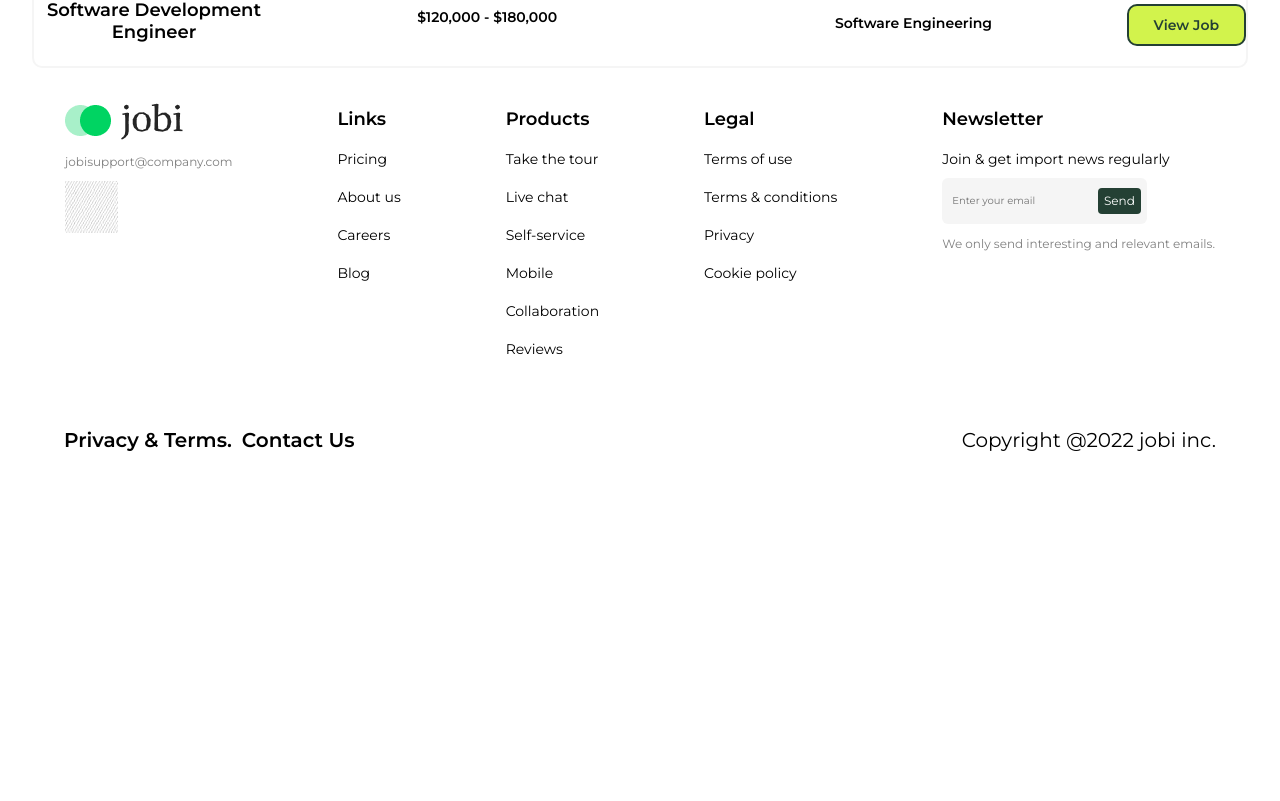
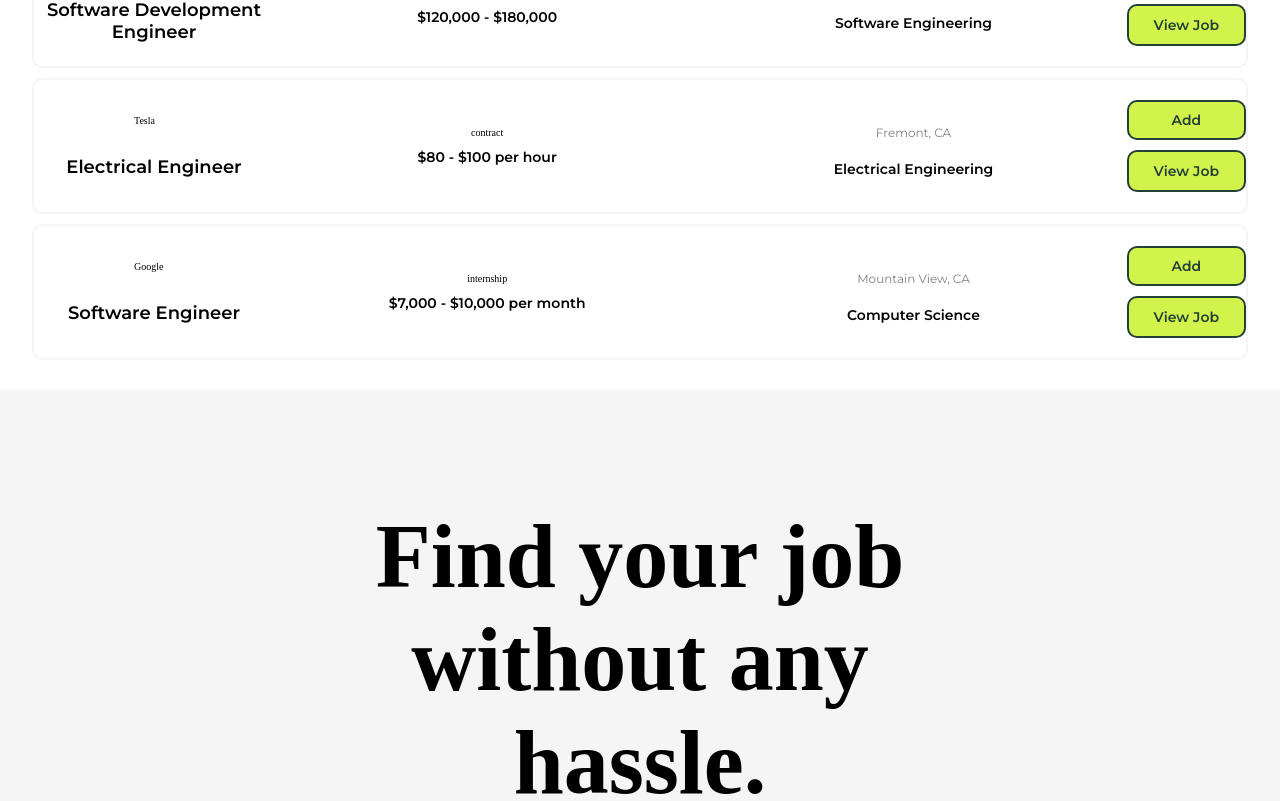
Before and after one commit to rodgersajb/jobi, a React (Vite) app: page /jobs in a window 1280 px wide. Shown: the part 2899-3700 px from the top of the page. Before the commit the page ends 3371 px from the top, so only its background shows below. Built offline with nearby package versions, Linux system fonts and the light colour scheme; no server answers; the database is empty.

Commit message:
jobPosting as props to Header.jsx, work tomorrow

```diff
--- a/src/Components/Homepage/Home.jsx
+++ b/src/Components/Homepage/Home.jsx
@@ -10,7 +10,9 @@ import LoginModal from "../LoginModal";
 import { ModalProvider } from "../../Contexts/ModalContext";
 import Hamburger from "../Hamburger";
 
-const Home = () => {
+const Home = ({filteredJobPostings}) => {
+
+   console.log(filteredJobPostings)
   return (
     <>
       <ModalProvider>
--- a/src/Components/Jobs.jsx
+++ b/src/Components/Jobs.jsx
@@ -1,14 +1,16 @@
 import { useEffect, useState } from "react";
 import JobSearchForm from "./JobListing/JobSearchForm";
+import Header from "./Homepage/Header";
 
 import { db } from "./firebase";
 import { ref, onValue, push, set } from "firebase/database";
 
 const Jobs = () => {
 
+  const [job, setJob] = useState([])
+
 
   const jobPostings = [
-
     {
       logo: "Google",
       work: "fulltime",
@@ -379,69 +381,89 @@ const Jobs = () => {
       benefits:
         "- Competitive salary and benefits package\n- Opportunity to work with a world-class team of software engineers\n- Access to Amazon's state-of-the-art facilities and resources\n- Discount on Amazon products",
     },
-
-  ]
+    {
+      logo: "Tesla",
+      work: "contract",
+      job: "Electrical Engineer",
+      location: "Fremont, CA",
+      datePosted: "2023-03-15",
+      salary: "$80 - $100 per hour",
+      field: "Electrical Engineering",
+      keyResponsibilities: [
+        "Design and develop electrical systems for Tesla's vehicles and products",
+        "Collaborate with cross-functional teams to identify and solve technical issues",
+        "Perform simulations and testing to validate designs and ensure safety and reliability",
+        "Prepare technical reports and documentation",
+        "Stay up-to-date with the latest technologies and standards in electrical engineering",
+      ],
+      jobDescription:
+        "We are seeking a skilled electrical engineer to join our team in Fremont, CA on a contract basis. In this role, you will design and develop electrical systems for Tesla's vehicles and products, collaborate with other teams to identify and solve technical issues, and ensure safety and reliability through testing and validation.",
+      requiredSkills: [
+        "Bachelor's or Master's degree in Electrical Engineering or related field",
+        "At least 5 years of experience in designing and developing electrical systems for automotive or industrial applications",
+        "Proficiency in simulation and analysis tools such as LTSpice, PSpice, or Simulink",
+        "Strong knowledge of electrical standards and regulations such as NEC, UL, and ISO",
+        "Excellent communication and collaboration skills",
+      ],
+      benefits:
+        "We offer competitive hourly rates, opportunities for professional growth, and the chance to work on cutting-edge technology that will change the world.",
+    },
+    {
+      logo: "Google",
+      work: "internship",
+      job: "Software Engineer",
+      location: "Mountain View, CA",
+      datePosted: "2023-04-01",
+      salary: "$7,000 - $10,000 per month",
+      field: "Computer Science",
+      keyResponsibilities: [
+        "Develop and maintain software applications",
+        "Collaborate with team members to identify and solve technical problems",
+        "Write clean, efficient, and well-documented code",
+        "Participate in code reviews and provide feedback to other engineers",
+        "Stay up-to-date with the latest technologies and programming languages",
+      ],
+      jobDescription:
+        "We are looking for a motivated and skilled software engineer to join our team as an intern in Mountain View, CA. In this role, you will work on developing and maintaining software applications and collaborate with other engineers to solve technical problems.",
+      requiredSkills: [
+        "Currently pursuing a Bachelor's or Master's degree in Computer Science or related field",
+        "Strong programming skills in at least one of the following languages: Java, Python, or C++",
+        "Familiarity with software development tools such as Git, JIRA, and Jenkins",
+        "Excellent problem-solving and analytical skills",
+        "Strong communication and teamwork skills",
+      ],
+      benefits:
+        "We provide competitive compensation, flexible work arrangements, and opportunities for networking and professional development.",
+    },
+  ];
 
 
   const jobsRef = ref(db, "jobs");
 
-   jobPostings.map((job) => {
-    const newJobRef = push(jobsRef);
-    return set(newJobRef, job);
-  });
+  useEffect(() => {
 
-  // Promise.all(jobPromises)
-  //   .then(() => {
-  //     console.log("All jobs added to Firebase");
-  //   })
-  //   .catch((error) => {
-  //     console.error("Error adding jobs to Firebase:", error);
-  //   });
+    jobPostings.map((job) => {
+     const newJobRef = push(jobsRef);
 
-  // for (const job of jobPostings) {
-  //   console.log(job, 'JOB')
+     return set(newJobRef, job);
+   });
+  },[])
 
 
-  //   set(jobsRef, {
-  //     job
-  //   })
-  //   return
-  // }
-  // onValue(jobsRef, (snapshot) => {
-  //   console.log(snapshot)
-  //   const updatedJobPostings = [];
-  //   const data = snapshot.val();
-  //   set(ref())
-  // })
 
-  // jobPostings.map((jobPosting) => {
-  //   jobsRef.push(jobPosting)
-  // })
-// useEffect(() => {
-//   const jobRef = ref(db, "/jobs");
-//   onValue(jobRef, (snapshot) => {
-//     const data = snapshot.val();
-//     const jobs = data
-//       ? Object.keys(data).map((key) => {
-//           return { id: key, ...data[key] };
-//         })
-//       : [];
-//     setJobs(jobs);
-//     console.log(jobs, "jobs");
-//   });
 
-//   // return a cleanup function to unsubscribe from the database reference when the component unmounts
-//   return () => off(jobRef);
-// }, []);
 
 
   const filteredJobPostings = jobPostings.filter(
     (posting) => Object.keys(posting).length !== 0
   );
 
+  console.log(filteredJobPostings)
+
   return (
     <>
       <JobSearchForm filteredJobPostings={filteredJobPostings} />
+      <Header filteredJobPostings={filteredJobPostings} />
     </>
   );
 };
```
Also changed, not shown: src/Components/Homepage/Header.jsx (+4 -3 lines).
